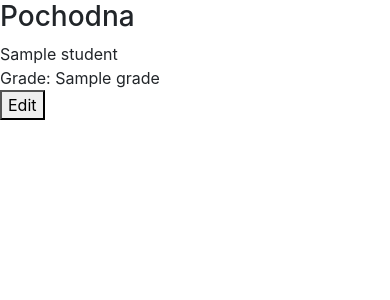
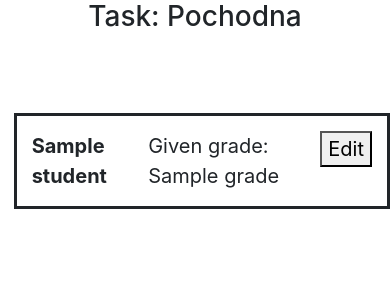
Before and after one commit to legolasbb/final-cs50, a Django app: template classroom/templates/classroom/submissions.html in a window 390 px wide. Shown: the part 56-356 px from the top of the page. Run offline with Django 4.2, Linux system fonts and the light colour scheme; data comes from the database, SQL or seed files in the repository; both versions use the stored data as it was after the commit; tables that the repository leaves empty hold one stand-in row (values such as "Sample post"); the template is opened without the code that fills it: values that come from a table or form of the project are taken from there, most other values are stand-ins (such as "Sample title", 1, 10 or a date in 2020); some libraries are stand-ins or nearby versions.

Commit message:
add mobile resposive design

```diff
--- a/classroom/static/classroom/style.css
+++ b/classroom/static/classroom/style.css
@@ -5,7 +5,7 @@
     transform: translate(-50%, -50%);
     text-align: center;
     border-radius: 15px;
-    border-color: black;
+    border-color: rgba(195, 232, 213, 0.9);
     border-style: solid;
     padding: 15px;
     width: 350px;
@@ -67,6 +67,10 @@
     background-color: #42abe3;
 }
 
+.homework-submit-button:hover{
+    background-color: #2e769d;
+    border-color: #2e769d;
+}
 .grade_view{
     display: none;
     top: 0;
@@ -75,6 +79,31 @@
     height: 100%;
     position: fixed;
     background-color: white;
+}
+
+.submissions-form{
+    width: 100%;
+    text-align: center;
+}
+
+.submissions-form input{
+    margin-bottom: 10px;
+}
+
+.submissions-form input[type="number"]{
+    width: 180px
+}
+
+.submissions-form input[type="text"]{
+    width: 500dpx
+}
+
+.answer-box{
+    font-size: 24px;
+    border-style: solid;
+    border-color: grey;
+    padding: 5px;
+    margin-bottom: 10px;
 }
 
 .grade{
@@ -140,3 +169,99 @@
     background-color: white;
     padding-left: 20px;
 }
+
+#home-page{
+    display: flex;
+    margin-top: 50px;
+    width: 100%;
+}
+
+#home-homeworks{
+    width: 40%;
+    margin-left: 20%;
+
+}
+
+.home-box{
+    display: flex;
+    font-size: 20px;
+    border-style: solid;
+    margin-bottom: 10px;
+    border-radius: 5px;
+    border-color: #f4f5f7;
+    width: 80%;
+    padding: 10px;
+}
+.view-button{
+    margin-left: 10px;
+    border-style: solid;
+    border-radius: 5px;
+    border-color: powderblue;
+    background-color: powderblue;
+}
+
+.view-button:hover{
+    background-color: #4dc1ff6b;
+    border-color: #4dc1ff6b;
+}
+#home-grades{
+    border-style: solid;
+    border-radius: 5px;
+    border-color: #f4f5f7;
+    width: 20%;
+    padding: 15px;
+}
+
+#add-form{
+    padding: 15px;
+    display: block;
+    margin-left: 40%;
+    width: fit-content;
+    text-align: center;
+    border-radius: 5px;
+    border-style: solid;
+    border-color: rgba(170, 169, 169, 0.847);
+    box-shadow: 10px 10px 5px #888888;
+}
+
+.add-field{
+    margin-bottom: 10px;
+}
+
+.submission{
+    display: flex;
+    padding: 15px;
+    margin-bottom: 15px;
+    border-style: solid;
+    font-size: 20px;
+}
+
+@media (max-width: 768px) {
+    .plan_div{
+        width: 100%;
+        margin-left: 30%;
+        display: block;
+    }
+    .flex_child{
+        margin-bottom: 30px;
+    }
+    #add-form{
+        width: 80%;
+        margin-left: 12%;
+        margin-top: 10%;
+    }
+    #homework-page{
+        left: 3.5%;
+    }
+    #home-page{
+        display: block;
+        width: 100%;
+    }
+    #home-homeworks{
+        width: 80%;
+    }
+    #home-grades{
+        width: 64%;
+        margin-left: 20%;
+    }
+}
--- a/classroom/templates/classroom/layout.html
+++ b/classroom/templates/classroom/layout.html
@@ -2,6 +2,7 @@
 <html lang="en">
 <head>
     {% load static %}
+    <meta name="viewport" content="width=device-width, initial-scale=1.0">
     <link rel="stylesheet" href="https://stackpath.bootstrapcdn.com/bootstrap/4.4.1/css/bootstrap.min.css" integrity="sha384-Vkoo8x4CGsO3+Hhxv8T/Q5PaXtkKtu6ug5TOeNV6gBiFeWPGFN9MuhOf23Q9Ifjh" crossorigin="anonymous">
     <link rel="stylesheet" href="{% static 'classroom/style.css'%}">
     <title>{%block title%}{%endblock%}</title>
@@ -35,4 +36,13 @@
     {%block body%}{%endblock%}
    </div>
 </body>
+<script src="https://code.jquery.com/jquery-3.4.1.slim.min.js"
+        integrity="sha384-J6qa4849blE2+poT4WnyKhv5vZF5SrPo0iEjwBvKU7imGFAV0wwj1yYfoRSJoZ+n"
+        crossorigin="anonymous"></script>
+<script src="https://cdn.jsdelivr.net/npm/popper.js@1.16.0/dist/umd/popper.min.js"
+        integrity="sha384-Q6E9RHvbIyZFJoft+2mJbHaEWldlvI9IOYy5n3zV9zzTtmI3UksdQRVvoxMfooAo"
+        crossorigin="anonymous"></script>
+<script src="https://stackpath.bootstrapcdn.com/bootstrap/4.4.1/js/bootstrap.min.js"
+        integrity="sha384-wfSDF2E50Y2D1uUdj0O3uMBJnjuUD4Ih7YwaYd1iqfktj0Uod8GCExl3Og8ifwB6"
+        crossorigin="anonymous"></script>
 </html>
--- a/classroom/templates/classroom/register.html
+++ b/classroom/templates/classroom/register.html
@@ -6,9 +6,11 @@
 </head>
 <body>
     {{message}}
+
     <form action = "{% url 'register' %}" method = "post">
         {% csrf_token %}
-        <input autofocus name="username" placeholder="username" type="text">
+        <div>
+            <input autofocus name="username" placeholder="username" type="text">
         <input name="name" placeholder="name" type="text">
         <input name="surname" placeholder="surname" type="text">
         <input name="email" placeholder="email" type="email">
@@ -23,6 +25,8 @@
         <input type="password" name="password" placeholder="password">
         <input type="password" name="confirmation" placeholder="Confirm password">
         <input type="submit" value="register">
+        </div>
+
     </form>
 </body>
 
--- a/classroom/templates/classroom/st_grade.html
+++ b/classroom/templates/classroom/st_grade.html
@@ -11,15 +11,18 @@
     {%for subject in subjects%}
         <h2>{{subject}}</h2>
         {%for student in students%}
+        <div style="margin-bottom: 15px;">
             <h6>{{student.first_name}} {{student.last_name}}</h6>
             {% for grade in grades %}
                 {% if grade.submission.student == student%}
                     {% if grade.submission.homework.get_subject_display == subject %}
-                        <div class="grade" data-score="{{grade.grade}}">{{grade.grade}}</div>
+                        <div  name="grade" class="grade" data-score="{{grade.grade}}">{{grade.grade}}</div>
                     {%endif%}
                 {%endif%}
             {%endfor%}
+        </div>
         {%endfor%}
+        <hr>
     {%endfor%}
 
     {%block script%}
--- a/classroom/templates/classroom/submissions.html
+++ b/classroom/templates/classroom/submissions.html
@@ -8,41 +8,50 @@
 {%endblock%}
 
 {%block body%}
-    <h3>{{homework.content}}</h3>
-
+    <h3 style="text-align: center;">Task: {{homework.content}}</h3>
+    <div id="homework-page">
     {% for submission in submissions %}
-        <div>{{submission.student}}</div>
+    <div class="submission">
+        <div style="margin-right: 20px;"><b>{{submission.student}}</b></div>
         {%if submission.grade.all %}
-            <div>Grade: {{submission.grade.all.first.grade}}</div>
-            <div> <button onclick="gradeView('{{submission.pk}}')">Edit</button>
-                <div class="grade_view" id="{{submission.pk}}" style="display: none;">{{submission.content}}
+            <div style="margin-right: 10px;">Given grade: {{submission.grade.all.first.grade}}</div>
+            <div><button onclick="gradeView('{{submission.pk}}')">Edit</button>
+                <div class="grade_view" id="{{submission.pk}}" style="display: none;">
+                    <div class="submissions-form">
+                    <div class="answer-box">Answer: {{submission.content}}</div>
                     <form action="" method="POST">
                         {%csrf_token%}
-                        <input type="hidden" name="type" value="edit">
-                        <input type="number" min="0" max="100" name="grade" placeholder="Grade (0-100)">
-                        <input type="text" name="feedback" placeholder="Write your feedback here (optional)">
-                        <input type="hidden" value="{{submission.grade.first.pk}}" name="submission.id">
-                        <input type="submit">
+                        <div><input type="hidden" name="type" value="edit"></div>
+                        <div><input type="number" min="0" max="100" name="grade" placeholder="Grade (0-100)"></div>
+                        <div><input type="text" name="feedback" placeholder="Write your feedback here (optional)"></div>
+                        <div><input type="hidden" value="{{submission.grade.first.pk}}" name="submission.id"></div>
+                        <div><input type="submit"></div>
                     </form>
+                    </div>
                     <button onclick="gradeView('{{submission.pk}}')">Back</button>
                 </div>
             </div>
         {%else%}
-        <div> <button onclick="gradeView('{{submission.pk}}')">Grade</button>
+        <div><button onclick="gradeView('{{submission.pk}}')">Grade</button>
             <div class="grade_view" id="{{submission.pk}}" style="display: none;">{{submission.content}}
-                <form action="" method="POST">
-                    {%csrf_token%}
-                    <input type="hidden" name="type" value="grade">
-                    <input type="number" min="0" max="100" name="grade" placeholder="Grade (0-100)">
-                    <input type="text" name="feedback" placeholder="Write your feedback here (optional)">
-                    <input type="hidden" value="{{submission.pk}}" name="submission.id">
-                    <input type="submit">
-                </form>
-                <button onclick="gradeView('{{submission.pk}}')">Back</button>
+                <div class="submissions-form">
+                    <div class="answer-box">Answer: {{submission.content}}</div>
+                    <form action="" method="POST">
+                        {%csrf_token%}
+                        <div><input type="hidden" name="type" value="edit"></div>
+                        <div><input type="number" min="0" max="100" name="grade" placeholder="Grade (0-100)"></div>
+                        <div><input type="text" name="feedback" placeholder="Write your feedback here (optional)"></div>
+                        <div><input type="hidden" value="{{submission.grade.first.pk}}" name="submission.id"></div>
+                        <div><input type="submit"></div>
+                    </form>
+                    </div>
+                    <button onclick="gradeView('{{submission.pk}}')">Back</button>
             </div>
         </div>
         {%endif%}
+    </div>
     {%endfor%}
+    </div>
     {%block script%}
         <script src="{% static 'classroom/grade.js' %}"></script>
     {%endblock%}
```
Also changed, not shown: classroom/static/classroom/colors.js (+2 -7 lines), classroom/templates/classroom/homework.html (+10 -3 lines), classroom/templates/classroom/index.html (+8 -8 lines), classroom/templates/classroom/plan.html (+23 -8 lines), classroom/static/classroom/home.js (deleted), db.sqlite3.
